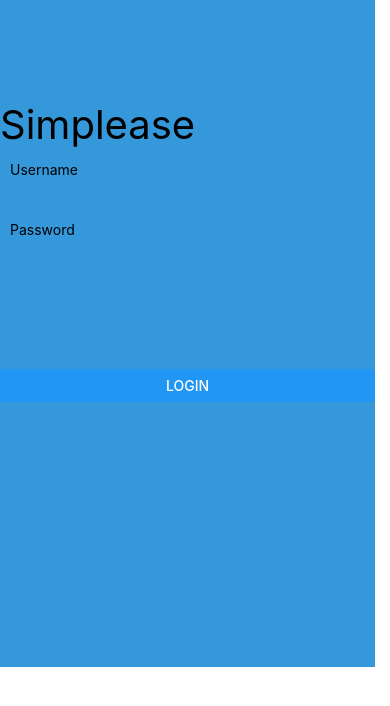
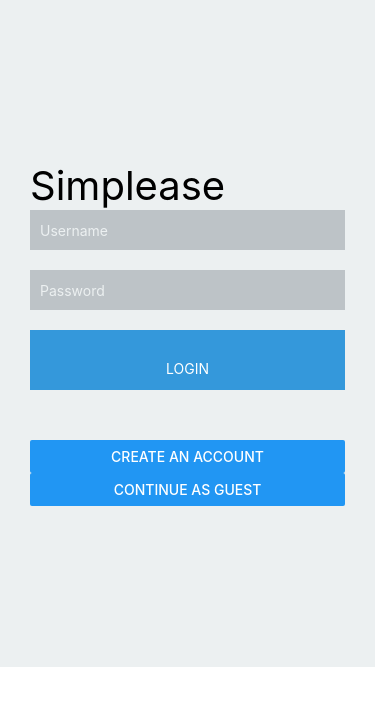
Before and after one commit to rohanrao35/Simplease, a React Native app in the folder Simplease/: screen / in a window 390 px wide. Shown: the top 706 px of the page. Built offline with nearby package versions, Linux system fonts and the light colour scheme.

Commit message:
Imporved the login screen and added new account and guest options

```diff
--- a/Simplease/components/Login/Login.js
+++ b/Simplease/components/Login/Login.js
@@ -1,5 +1,5 @@
 import React, { Component } from 'react';
-import { View, StyleSheet, Text, TextInput, Button, ScrollView, KeyboardAvoidingView } from 'react-native';
+import { View, StyleSheet, Text, TextInput, Button, ScrollView, KeyboardAvoidingView, TouchableOpacity } from 'react-native';
 
 
 //import LoginInput from './LoginInput.js'
@@ -10,52 +10,91 @@ export default class Login extends Component {
 
     return (
 
-      <View style={styles.container}>
+      <KeyboardAvoidingView behavior="padding" style={styles.container}>
+
           <Text style={{alignItems: 'center'}}
 
               style={{fontSize: 40}}>
               Simplease
           </Text>
+          <View>
           <TextInput
             placeholder='Username'
-
+            returnKeyType="next"
+            onSubmitEditing={() => this.passwordInput.focus()}
+            autoCapitalize="none"
+            autoCorrect={false}
             style={styles.input}
           />
           <TextInput
             placeholder='Password'
+            returnKeyType="go"
+            secureTextEntry
+            autoCapitalize="none"
+            autoCorrect={false}
+            style={styles.input}
+            ref={(input) => this.passwordInput = input}
+          />
+          </View>
+          <View style={{margin:0}} />
 
-            style={styles.input}
+          <TouchableOpacity style={styles.button}>
+
+                  <Text style={styles.buttonText}>LOGIN</Text>
+
+          </TouchableOpacity>
+
+          <Button
+              //onPress={this.props.onCreateAccountPress}
+              title="Create an account"
           />
-          <View style={{margin:50}} />
-          <Button style={styles.button}
-                  //onPress={this.props.onLoginPress}
-                  title="Login"
-              />
-          </View>
+          <Button
+              //onPress={this.props.onLoginPress}
+              title="Continue as guest"
+          />
 
 
+
+    </KeyboardAvoidingView>
     );
+
+    function onCreateAccountPress() {
+
+      <View>
+      <Text>HELLO</Text>
+      </View>
+    }
   }
 }
 
 const styles = StyleSheet.create({
   container: {
-    paddingVertical: 100,
-    paddingHorizontal: 0,
-    backgroundColor: '#3498db',
+    paddingVertical:270,
+    paddingHorizontal: 30,
+    backgroundColor: '#ecf0f1',
     width: 375,
-    height:667
+    height:667,
+    justifyContent: 'center',
+    //alignItems: 'center'
   },
 input: {
   height: 40,
-  //backgroundColor: '#95a5a6',
+  backgroundColor: '#bdc3c7',
   marginBottom: 20,
   paddingHorizontal: 10,
-  paddingVertical: 20,
-
+  //paddingVertical: 10,
+  color: '#ecf0f1'
 },
 button: {
-  marginBottom: 250,
-  backgroundColor: '#3498db'
+  paddingVertical: 30,
+  backgroundColor: '#3498db',
+  height: 20,
+  marginBottom: 50
+},
+buttonText: {
+  textAlign: 'center',
+  color: '#FFF',
+
 }
+
 });
```
